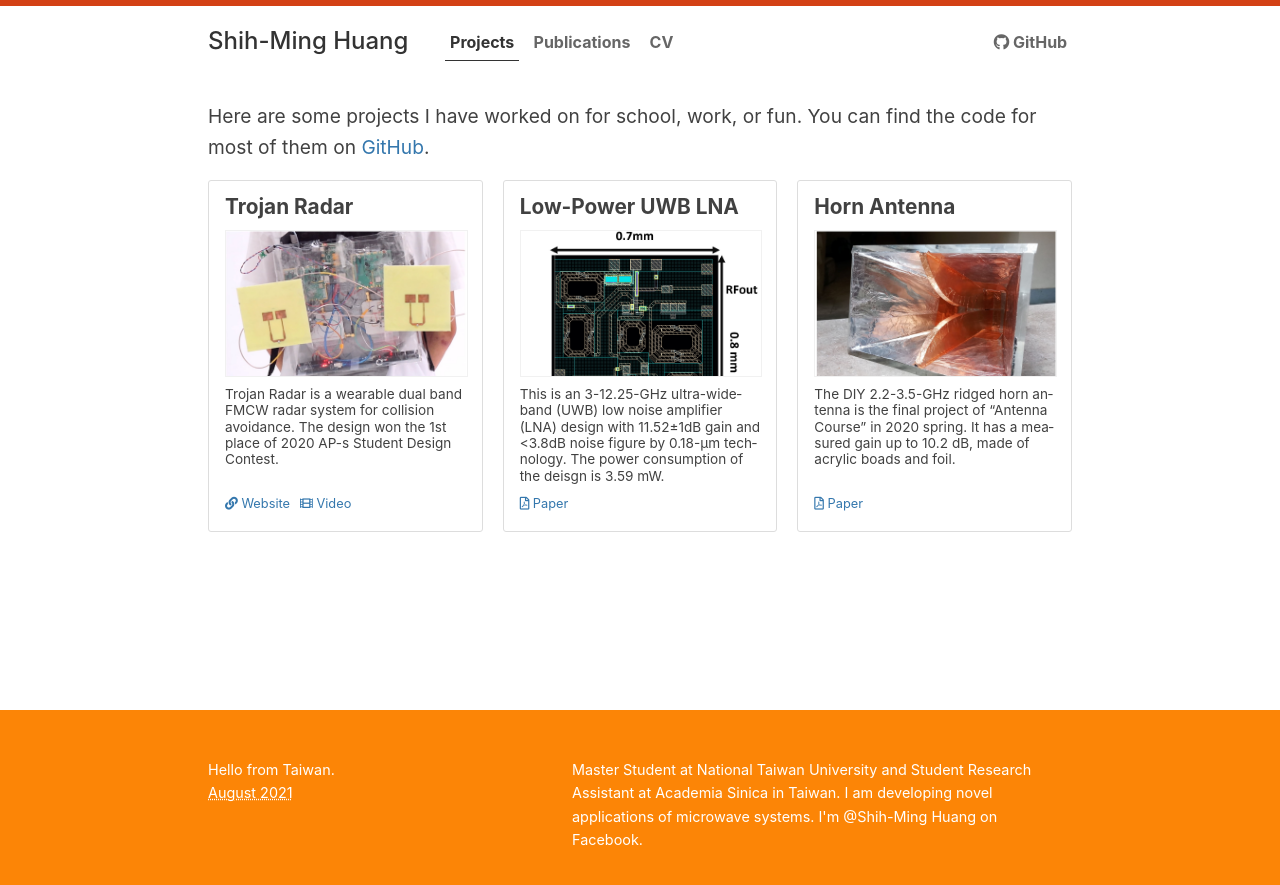
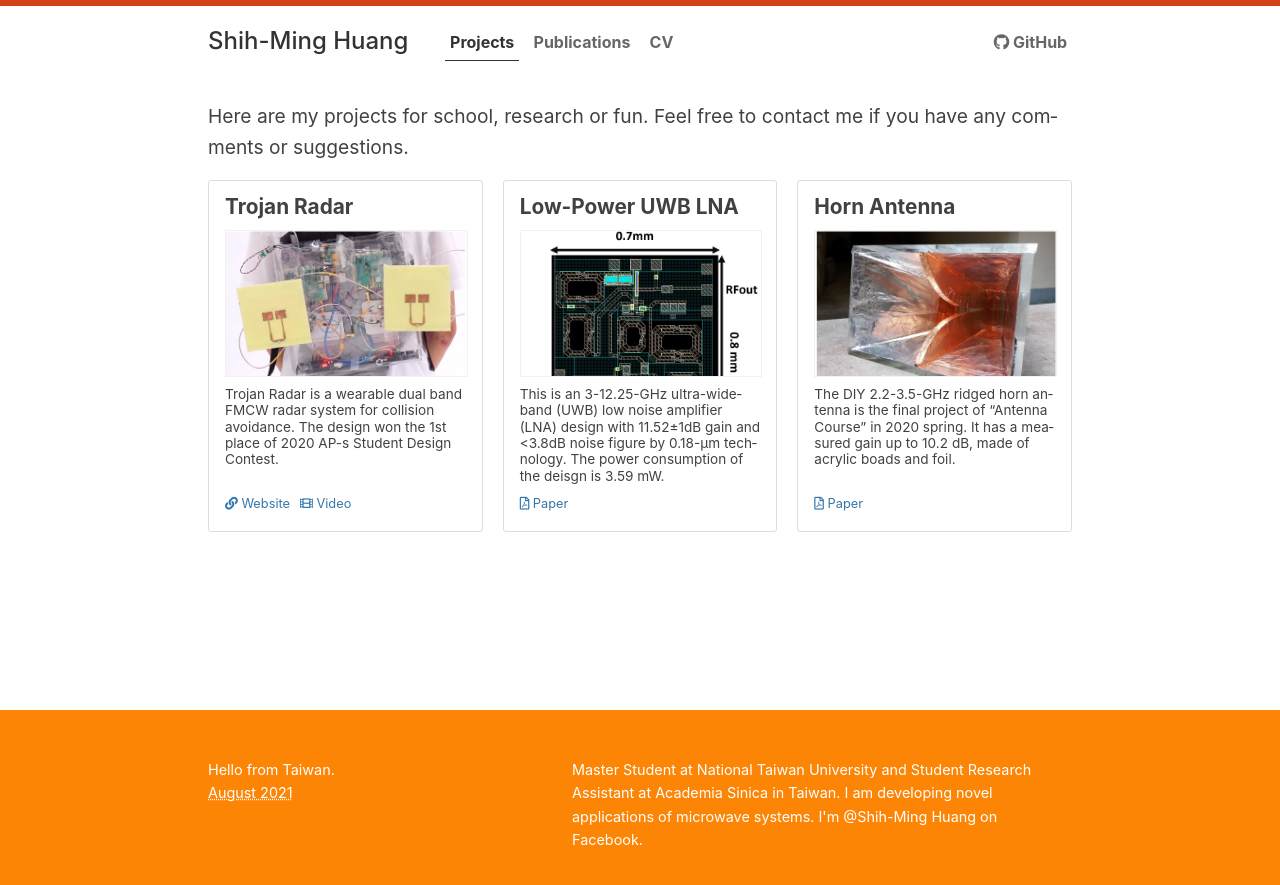
Before and after one commit to Shih-Ming/mypage, a Jekyll site: the page built from projects.md, in a window 1280 px wide. Shown: the top 885 px of the page. Built offline with Jekyll 4.4.1, drawn with Linux system fonts in a browser that asks for light colours.

Commit message:
update cv

```diff
--- a/cv.html
+++ b/cv.html
@@ -18,7 +18,7 @@ title: CV
 <h2>Research Area</h2>
 
 <p>
-To enhance people's ability to understand and communicate large and complex data, I develop methods that richly integrate the capabilities of both people and machines. I combine methods from <strong>visualization</strong>, <strong>data management</strong>, <strong>programming languages</strong>, and <strong>human-computer interaction</strong> to enable effective methods for data analysis and communication. My systems have won awards at premier academic venues, and are used by journalists, data enthusiasts, developers, educators, and the data science community.
+My research interest focuses on novel applications of microwave systems. I am currently developing spatially reconfigurable phased array formed by multiple unmanned aerial vehicles (UAVs), which may be applicable to wireless power transfer (WPT) or wireless communications. My previous research topics include dual-band open-source-based wearable radar system, beam visualization system for phased array education, and ultra-wide band hybrid coupler.
 </p>
 
 
--- a/projects.md
+++ b/projects.md
@@ -9,7 +9,7 @@ class: projects
 # Projects
 
 {:.lead}
-Here are some projects I have worked on for school, work, or fun. You can find the code for most of them on [GitHub](https://github.com/Shih-Ming).
+Here are my projects for school, research or fun. Feel free to contact me if you have any comments or suggestions.
 
 <div class="grid">
   {% for project in site.data.projects %}
```
